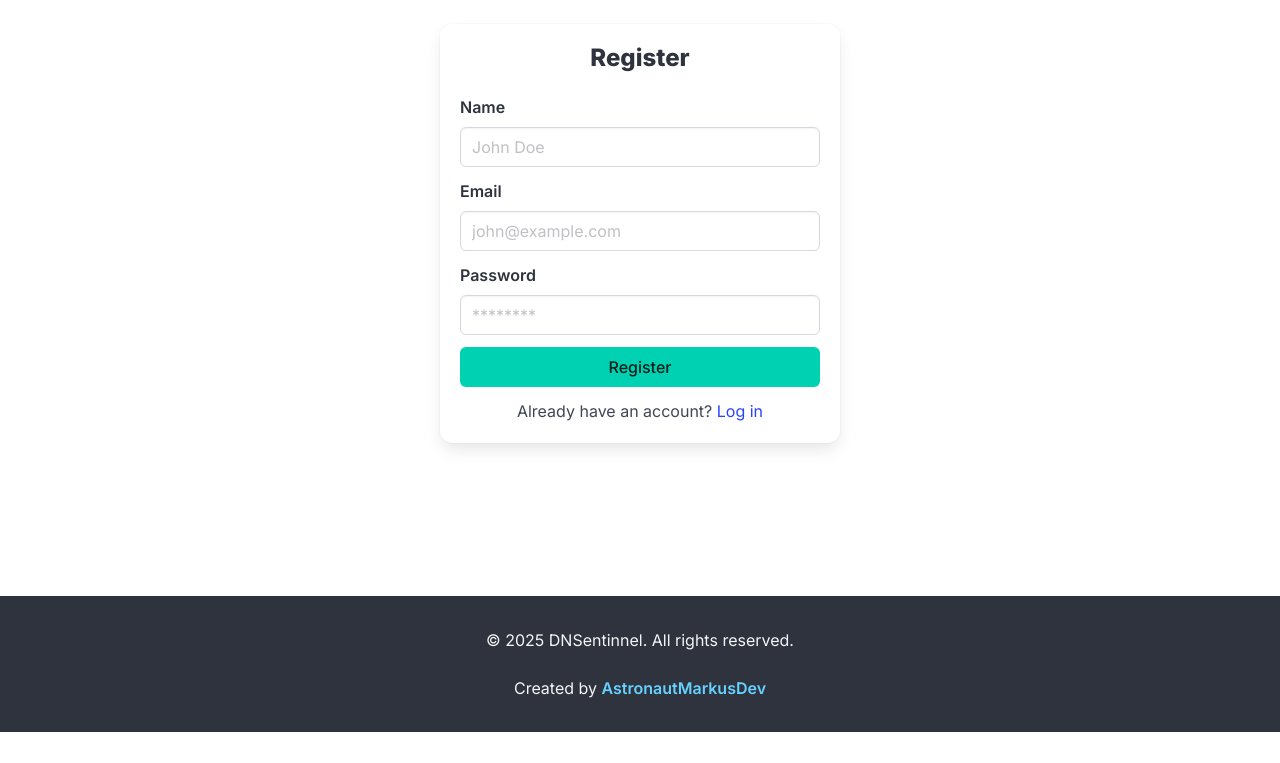
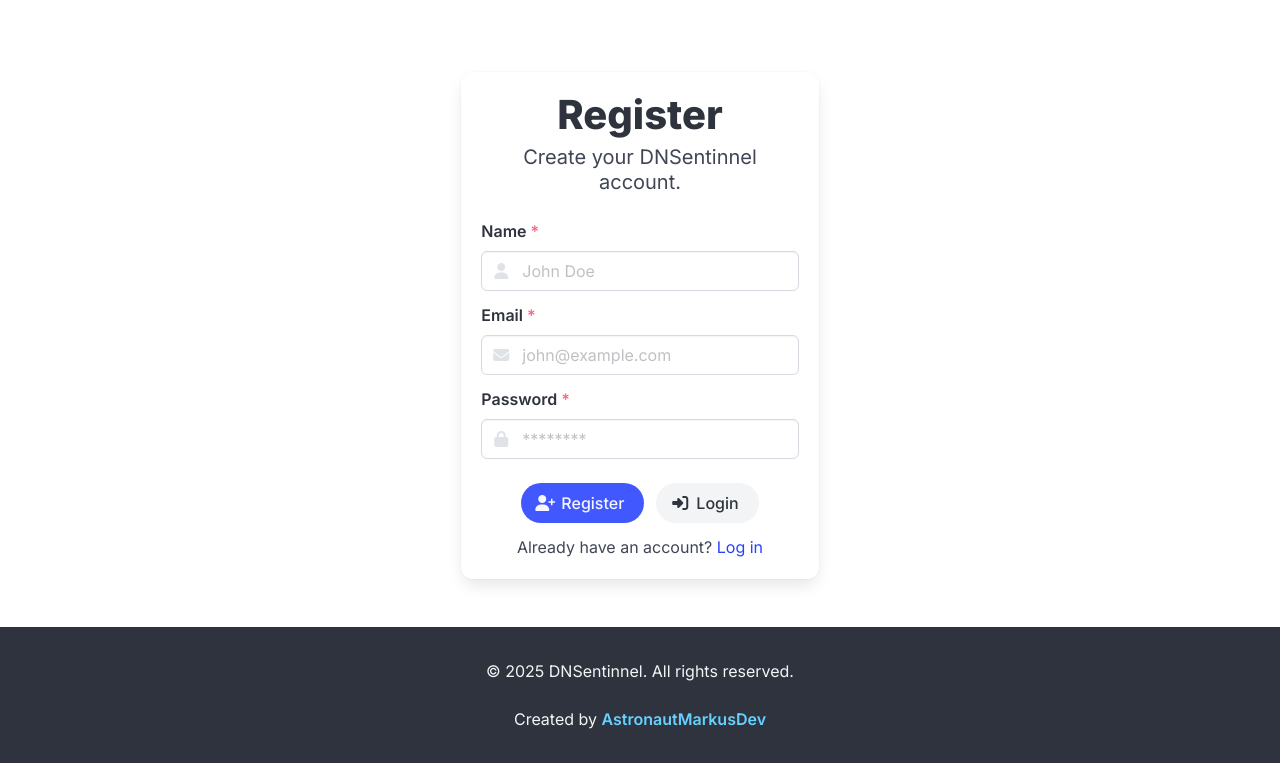
Before and after one commit to AstronautMarkus/DNSentinel, a Flask app: page /auth/register in a window 1280 px wide. Shown: the part 68-831 px from the top of the page. Before the commit the page ends 800 px from the top, so only its background shows below. Run offline with Flask 3, Linux system fonts and the light colour scheme.

Commit message:
feat: enhance UI with Font Awesome icons and improve login/register forms

```diff
--- a/dnsentinnel/app/templates/base/admin_base.html
+++ b/dnsentinnel/app/templates/base/admin_base.html
@@ -10,6 +10,7 @@
     <link href="{{ url_for('static', filename='css/bulma.min.css')}}" rel="stylesheet">
     <link rel="stylesheet" href="{{ url_for('static', filename='css/styles.css')}}">
     <link href="https://fonts.googleapis.com/css2?family=Inter:ital,opsz,wght@0,14..32,100..900;1,14..32,100..900&display=swap" rel="stylesheet">
+    <link rel="stylesheet" href="https://cdnjs.cloudflare.com/ajax/libs/font-awesome/6.4.0/css/all.min.css">
     {% block head %}{% endblock %}
 </head>
 <body>
--- a/dnsentinnel/app/templates/base/base.html
+++ b/dnsentinnel/app/templates/base/base.html
@@ -10,6 +10,7 @@
     <link href="{{ url_for('static', filename='css/bulma.min.css')}}" rel="stylesheet">
     <link rel="stylesheet" href="{{ url_for('static', filename='css/styles.css')}}">
     <link href="https://fonts.googleapis.com/css2?family=Inter:ital,opsz,wght@0,14..32,100..900;1,14..32,100..900&display=swap" rel="stylesheet">
+    <link rel="stylesheet" href="https://cdnjs.cloudflare.com/ajax/libs/font-awesome/6.4.0/css/all.min.css">
     {% block head %}{% endblock %}
 </head>
 <body>
--- a/dnsentinnel/app/templates/register.html
+++ b/dnsentinnel/app/templates/register.html
@@ -1,33 +1,60 @@
 {% extends 'base/base.html' %}
 {% block title %}Register{% endblock %}
 {% block content %}
-<div class="box" style="max-width: 400px; margin: auto;">
-    <h2 class="title is-4 has-text-centered">Register</h2>
+<div class="section">
+  <div class="container">
+    <div class="columns is-centered">
+      <div class="column is-6-tablet is-5-desktop is-4-widescreen">
+        <div class="box has-shadow">
+          <h2 class="title is-2 has-text-centered mb-2">Register</h2>
+          <p class="subtitle is-5 has-text-centered mb-5">Create your DNSentinnel account.</p>
           <form method="post">
             <div class="field">
-            <label for="name" class="label">Name</label>
-            <div class="control">
+              <label for="name" class="label">Name <span class="has-text-danger">*</span></label>
+              <div class="control has-icons-left">
                 <input type="text" class="input" id="name" name="name" required placeholder="John Doe">
+                <span class="icon is-small is-left">
+                  <i class="fas fa-user"></i>
+                </span>
               </div>
             </div>
             <div class="field">
-            <label for="email" class="label">Email</label>
-            <div class="control">
+              <label for="email" class="label">Email <span class="has-text-danger">*</span></label>
+              <div class="control has-icons-left">
                 <input type="email" class="input" id="email" name="email" required placeholder="john@example.com">
+                <span class="icon is-small is-left">
+                  <i class="fas fa-envelope"></i>
+                </span>
               </div>
             </div>
             <div class="field">
-            <label for="password" class="label">Password</label>
-            <div class="control">
+              <label for="password" class="label">Password <span class="has-text-danger">*</span></label>
+              <div class="control has-icons-left">
                 <input type="password" class="input" id="password" name="password" required placeholder="********">
+                <span class="icon is-small is-left">
+                  <i class="fas fa-lock"></i>
+                </span>
               </div>
             </div>
-        <div class="field">
+            <div class="field is-grouped is-grouped-centered mt-5">
               <div class="control">
-                <button type="submit" class="button is-primary is-fullwidth">Register</button>
+                <button type="submit" class="button is-link is-rounded">
+                  <span class="icon"><i class="fas fa-user-plus"></i></span>
+                  <span>Register</span>
+                </button>
+              </div>
+              <div class="control">
+                <a class="button is-light is-rounded" href="{{ url_for('auth.login') }}">
+                  <span class="icon"><i class="fas fa-sign-in-alt"></i></span>
+                  <span>Login</span>
+                </a>
               </div>
             </div>
           </form>
           <p class="mt-3 has-text-centered">Already have an account? <a href="{{ url_for('auth.login') }}">Log in</a></p>
         </div>
+      </div>
+    </div>
+  </div>
+</div>
 {% endblock %}
```
Also changed, not shown: dnsentinnel/app/templates/base/header/admin_header.html (+5 -5 lines), dnsentinnel/app/templates/dashboard/home.html (+19 -10 lines), dnsentinnel/app/templates/login.html (+32 -8 lines). Lines whose indentation alone changed are shown as unchanged.
